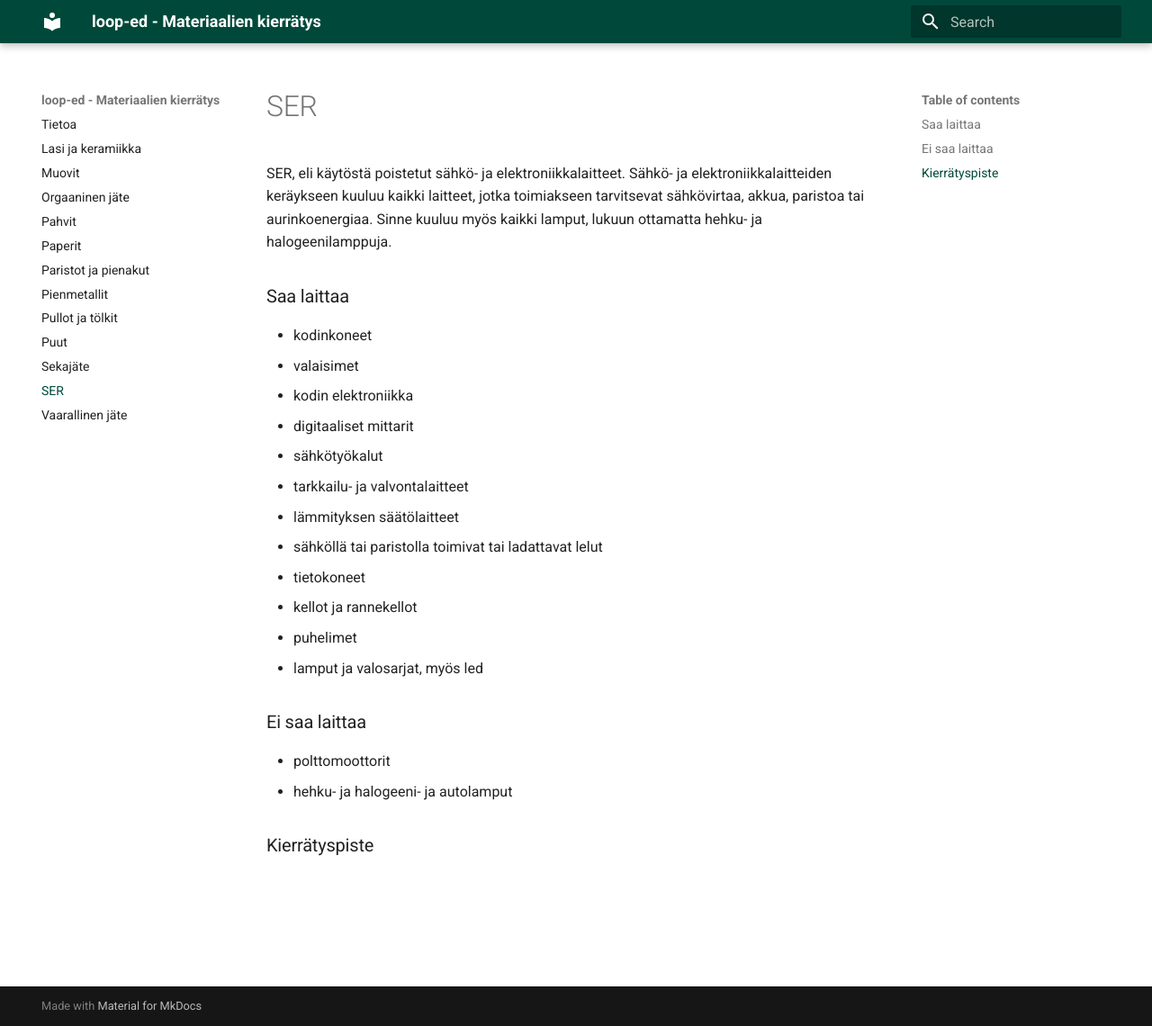
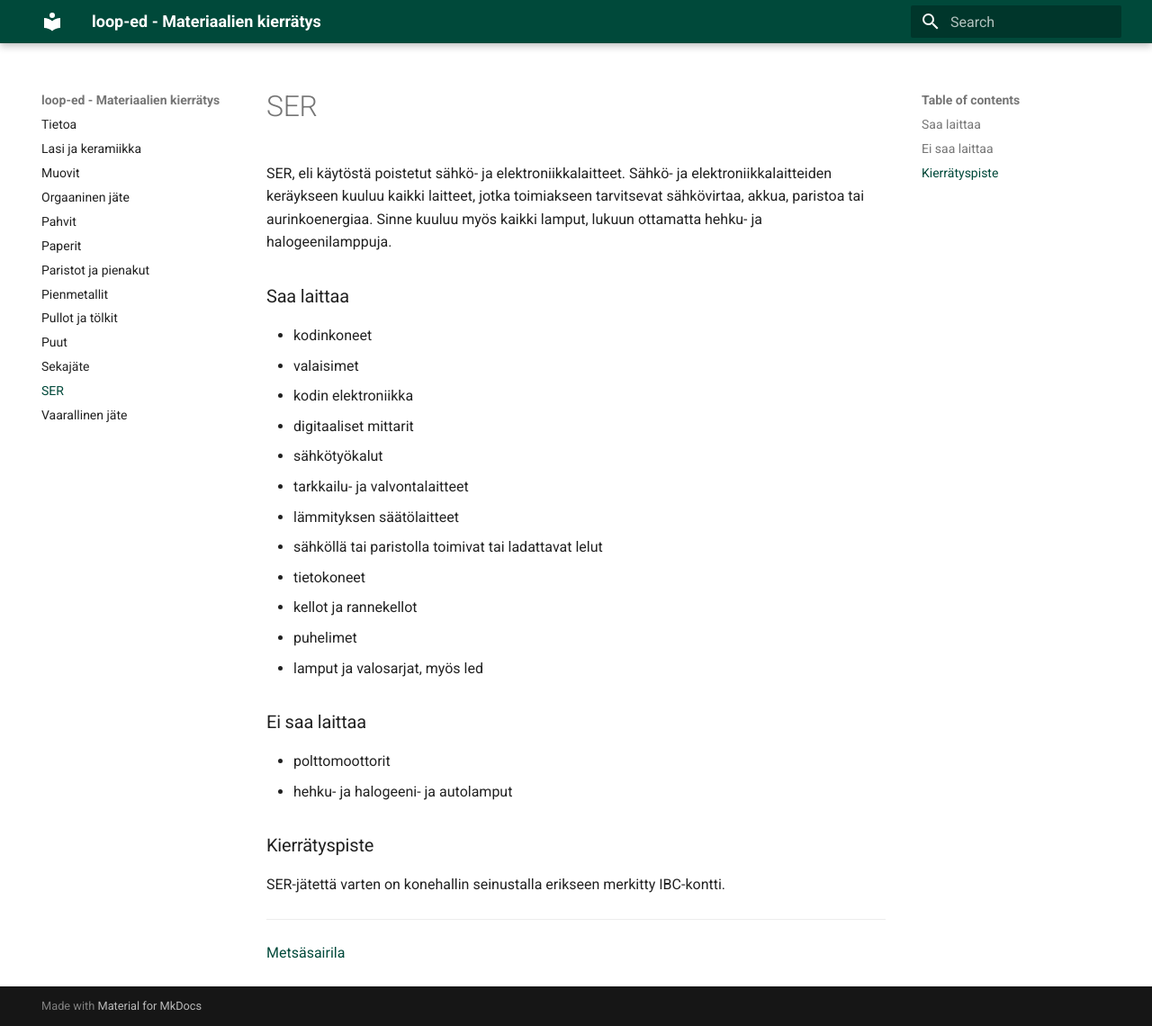
Before and after one commit to vt13op/loop-ed, an MkDocs documentation site: the page built from docs/ser.md, in a window 1280 px wide and 1140 px high. Shown: the whole window at 90% size. Built offline with MkDocs 1.6.1 and Material for MkDocs 9.7.7, drawn with Linux system fonts in a browser that asks for light colours.

Commit message:
Add recycling point details for SER waste
Added information about the recycling point for SER waste.

```diff
--- a/docs/ser.md
+++ b/docs/ser.md
@@ -21,3 +21,9 @@
 - hehku- ja halogeeni- ja autolamput
 
 ### Kierrätyspiste
+
+SER-jätettä varten on konehallin seinustalla erikseen merkitty IBC-kontti.
+
+ ---
+
+[Metsäsairila](https://www.metsasairila.fi/lajittelu-ja-neuvonta/lajittelu/sahkolaitteet.html)
```
